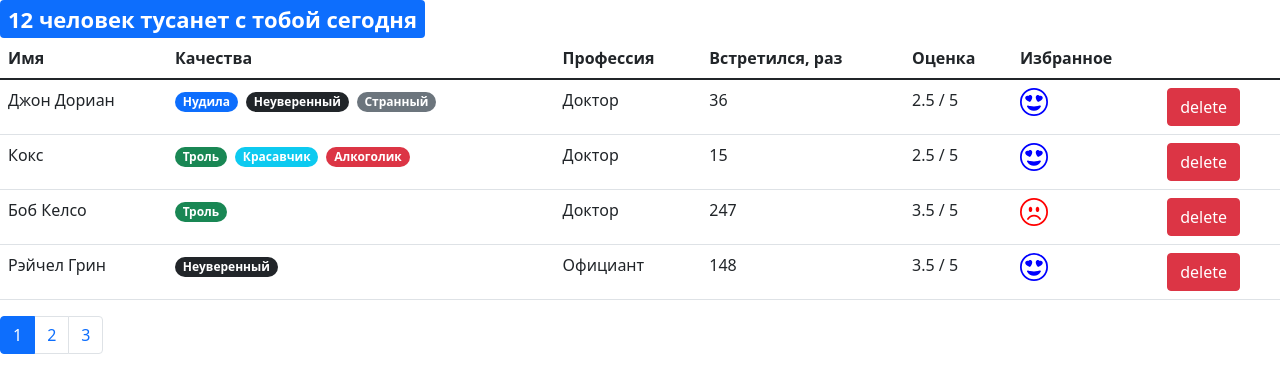
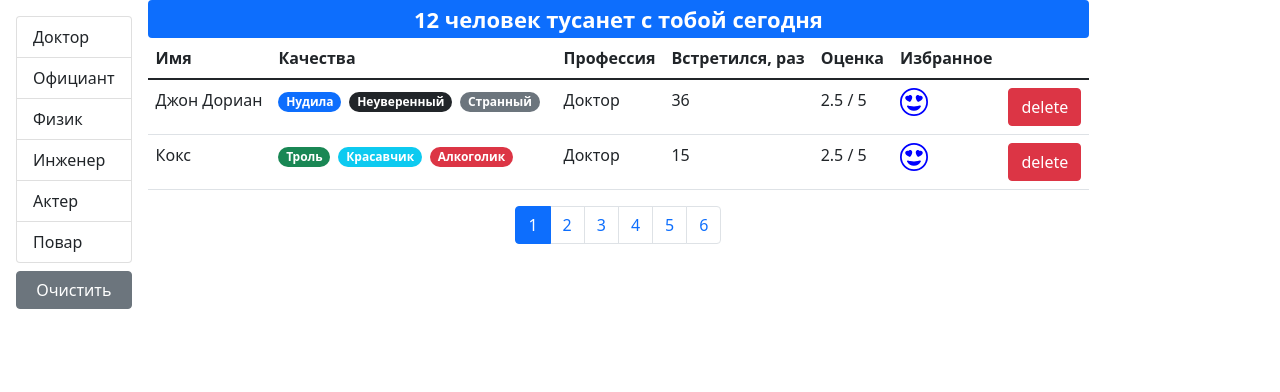
Before and after one commit to narek-7/fast-company, a React (Create React App) app: page / in a window 1280 px wide. Shown: the top 392 px of the page. Built offline with nearby package versions, Linux system fonts and the light colour scheme.

Commit message:
the project is running, even when professions.api.js returns an array

```diff
--- /dev/null
+++ b/src/api/fake.api/professions.api.js
@@ -0,0 +1,26 @@
+export const professionsObject = {
+   doctor: { _id: "67rdca3eeb7f6fgeed471818", name: "Доктор" },
+   waiter: { _id: "67rdca3eeb7f6fgeed471820", name: "Официант" },
+   physics: { _id: "67rdca3eeb7f6fgeed471814", name: "Физик" },
+   engineer: { _id: "67rdca3eeb7f6fgeed471822", name: "Инженер" },
+   actor: { _id: "67rdca3eeb7f6fgeed471824", name: "Актер" },
+   cook: { _id: "67rdca3eeb7f6fgeed471829", name: "Повар" }
+};
+export const professions = [
+   { _id: "67rdca3eeb7f6fgeed471818", name: "Доктор" },
+   { _id: "67rdca3eeb7f6fgeed471820", name: "Официант" },
+   { _id: "67rdca3eeb7f6fgeed471814", name: "Физик" },
+   { _id: "67rdca3eeb7f6fgeed471822", name: "Инженер" },
+   { _id: "67rdca3eeb7f6fgeed471824", name: "Актер" },
+   { _id: "67rdca3eeb7f6fgeed471829", name: "Повар" }
+];
+const fetchAll = () =>
+   new Promise((resolve) => {
+      window.setTimeout(function () {
+         resolve(professions);
+      }, 2000);
+   });
+
+export default {
+   fetchAll
+};
--- a/src/api/fake.api/user.api.js
+++ b/src/api/fake.api/user.api.js
@@ -6,6 +6,7 @@
    actor: { _id: "67rdca3eeb7f6fgeed471824", name: "Актер" },
    cook: { _id: "67rdca3eeb7f6fgeed471829", name: "Повар" }
 };
+
 const qualities = {
    tedious: {
       _id: "67rdca3eeb7f6fgeed471198",
--- a/src/api/index.js
+++ b/src/api/index.js
@@ -1,5 +1,8 @@
 import * as users from "./fake.api/user.api";
+import professions from "./fake.api/professions.api";
+
 const API = {
-   users
+   users,
+   professions
 };
 export default API;
--- a/src/app.jsx
+++ b/src/app.jsx
@@ -1,7 +1,6 @@
 import React, { useState } from "react";
 import Users from "./components/users";
 import api from "./api/index";
-import SearchStatus from "./components/searchStatus";
 
 const App = () => {
    const initialUsers = api.users.fetchAll();
@@ -39,9 +38,8 @@
 
    return (
       <>
-         <SearchStatus {...users} />
          <Users
-            {...users}
+            usersList={users}
             onDeleteUser={handleDelete}
             onUserStatusChange={handleStatusChange}
          />
--- /dev/null
+++ b/src/components/groupList.jsx
@@ -0,0 +1,45 @@
+import React from "react";
+import PropTypes from "prop-types";
+
+const GroupList = ({
+   items,
+   valueProperty,
+   contentProperty,
+   onItemSelect,
+   selectedItem
+}) => {
+   const profList = Object.keys(items);
+   console.log("items", items);
+   return (
+      <ul className="list-group">
+         {profList.map((item) => (
+            <li
+               className={
+                  "list-group-item" +
+                  (items[item] === selectedItem ? " active" : "")
+               }
+               key={items[item][valueProperty]}
+               onClick={() => onItemSelect(items[item])}
+               role="button"
+            >
+               {items[item][contentProperty]}
+            </li>
+         ))}
+      </ul>
+   );
+};
+
+GroupList.defaultProps = {
+   valueProperty: "_id",
+   contentProperty: "name"
+};
+
+GroupList.propTypes = {
+   items: PropTypes.oneOfType([PropTypes.object, PropTypes.array]),
+   valueProperty: PropTypes.string.isRequired,
+   contentProperty: PropTypes.string.isRequired,
+   onItemSelect: PropTypes.func,
+   selectedItem: PropTypes.object
+};
+
+export default GroupList;
--- a/src/components/users.jsx
+++ b/src/components/users.jsx
@@ -1,24 +1,78 @@
-import React, { useState } from "react";
+import React, { useState, useEffect } from "react";
+import { paginate } from "../utils/paginate";
+import SearchStatus from "./searchStatus";
 import Pagination from "./pagination";
+import GroupList from "./groupList";
+import PropTypes from "prop-types";
+import api from "../api/index";
 import User from "./user";
-import { paginate } from "../utils/paginate";
-import PropTypes from "prop-types";
 
-const Users = (props) => {
-   const newUsers = Object.values(props).filter(
-      (user) => typeof user !== "function"
-   );
-   const count = newUsers.length;
-   const pageSize = 4;
+const Users = ({ usersList, onDeleteUser, onUserStatusChange }) => {
+   const pageSize = 2;
    const [currentPage, setCurrentPage] = useState(1);
+   const [professions, setProfessions] = useState();
+   const [selectedProf, setSelectedProf] = useState();
+
+   useEffect(() => {
+      api.professions.fetchAll().then((data) => {
+         if (Array.isArray(data)) {
+            const object = {};
+            data.forEach((elem) => (object[elem.name] = elem));
+            setProfessions(object);
+         } else {
+            setProfessions(data);
+         }
+      });
+   }, []);
+
+   useEffect(() => {
+      setCurrentPage(1);
+   }, [selectedProf]);
+
+   const handleProfessionSelect = (item) => {
+      console.log("usersList", usersList);
+      setSelectedProf(item);
+   };
+
    const handlePageChange = (pageIndex) => {
       setCurrentPage(pageIndex);
    };
 
-   const userCrop = paginate(newUsers, currentPage, pageSize);
+   const filteredUsers = selectedProf
+      ? usersList.filter((user) => user.profession.name === selectedProf.name)
+      : usersList;
+
+   console.log("filteredUsers", filteredUsers);
+
+   const count = filteredUsers.length;
+
+   const userCrop = paginate(filteredUsers, currentPage, pageSize);
+
+   const clearFilteredUsers = () => {
+      setSelectedProf();
+      setCurrentPage(1);
+   };
 
    return (
-      <>
+      <div className="d-flex">
+         {professions && (
+            <div className="d-flex flex-column flex-shrink-0 p-3">
+               <GroupList
+                  items={professions}
+                  onItemSelect={handleProfessionSelect}
+                  selectedItem={selectedProf}
+               />
+               <button
+                  className="btn btn-secondary mt-2"
+                  onClick={clearFilteredUsers}
+               >
+                  Очистить
+               </button>
+            </div>
+         )}
+         <div className="d-flex flex-column">
+            <SearchStatus {...filteredUsers} />
+            {count > 0 && (
                <table className="table" id="usersTable">
                   <thead>
                      <tr>
@@ -36,23 +90,28 @@
                         <User
                            key={user._id}
                            {...user}
-                     onDelete={props.onDeleteUser}
-                     onStatusChange={props.onUserStatusChange}
+                           onDelete={onDeleteUser}
+                           onStatusChange={onUserStatusChange}
                         />
                      ))}
                   </tbody>
                </table>
+            )}
+            <div className="d-flex justify-content-center">
                <Pagination
                   itemsCount={count}
                   pageSize={pageSize}
                   currentPage={currentPage}
                   onPageChange={handlePageChange}
                />
-      </>
+            </div>
+         </div>
+      </div>
    );
 };
 
 Users.propTypes = {
+   usersList: PropTypes.array.isRequired,
    onDeleteUser: PropTypes.func.isRequired,
    onUserStatusChange: PropTypes.func.isRequired
 };
```
Also changed, not shown: .eslintrc.js. Lines whose indentation alone changed are shown as unchanged.
